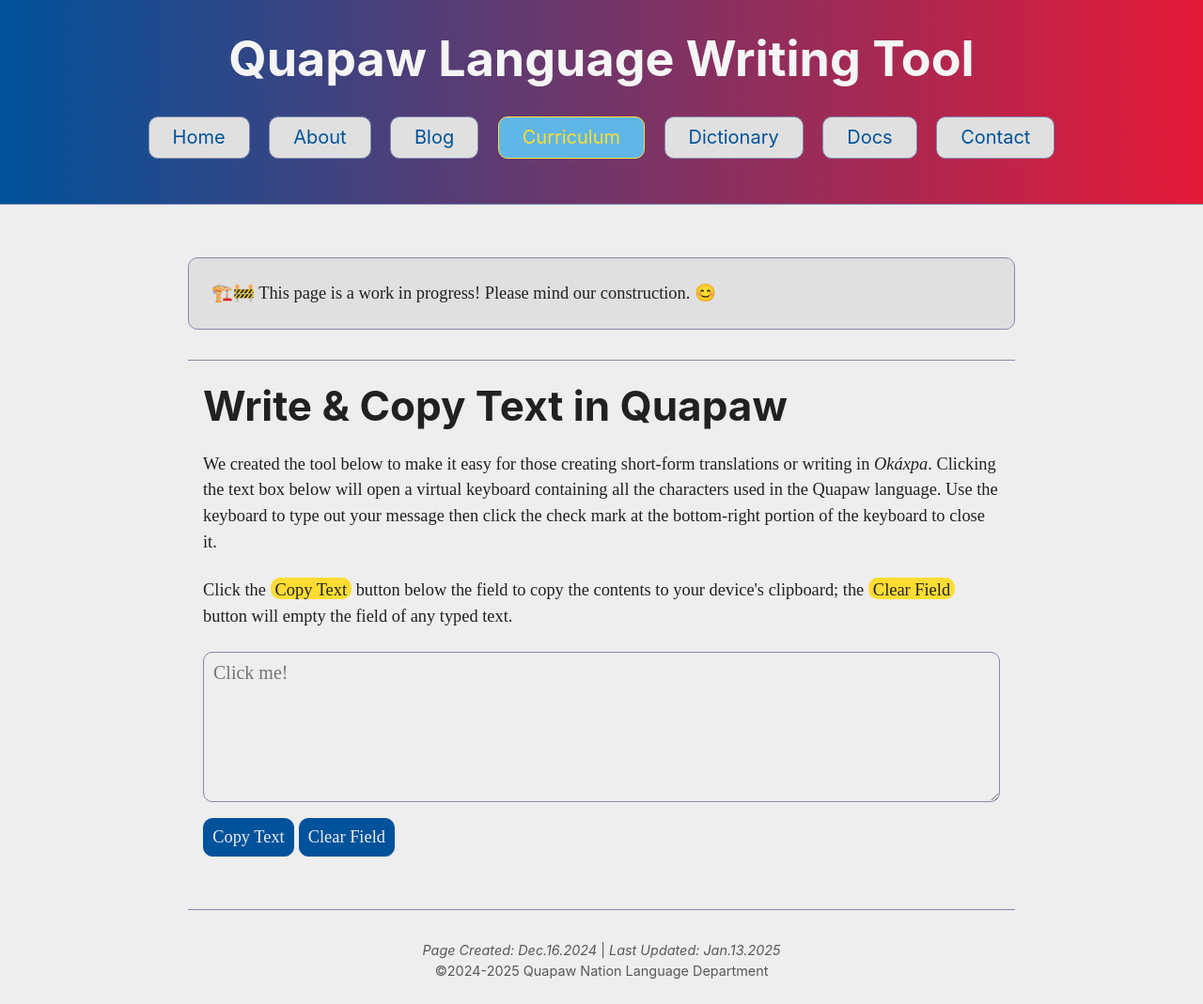
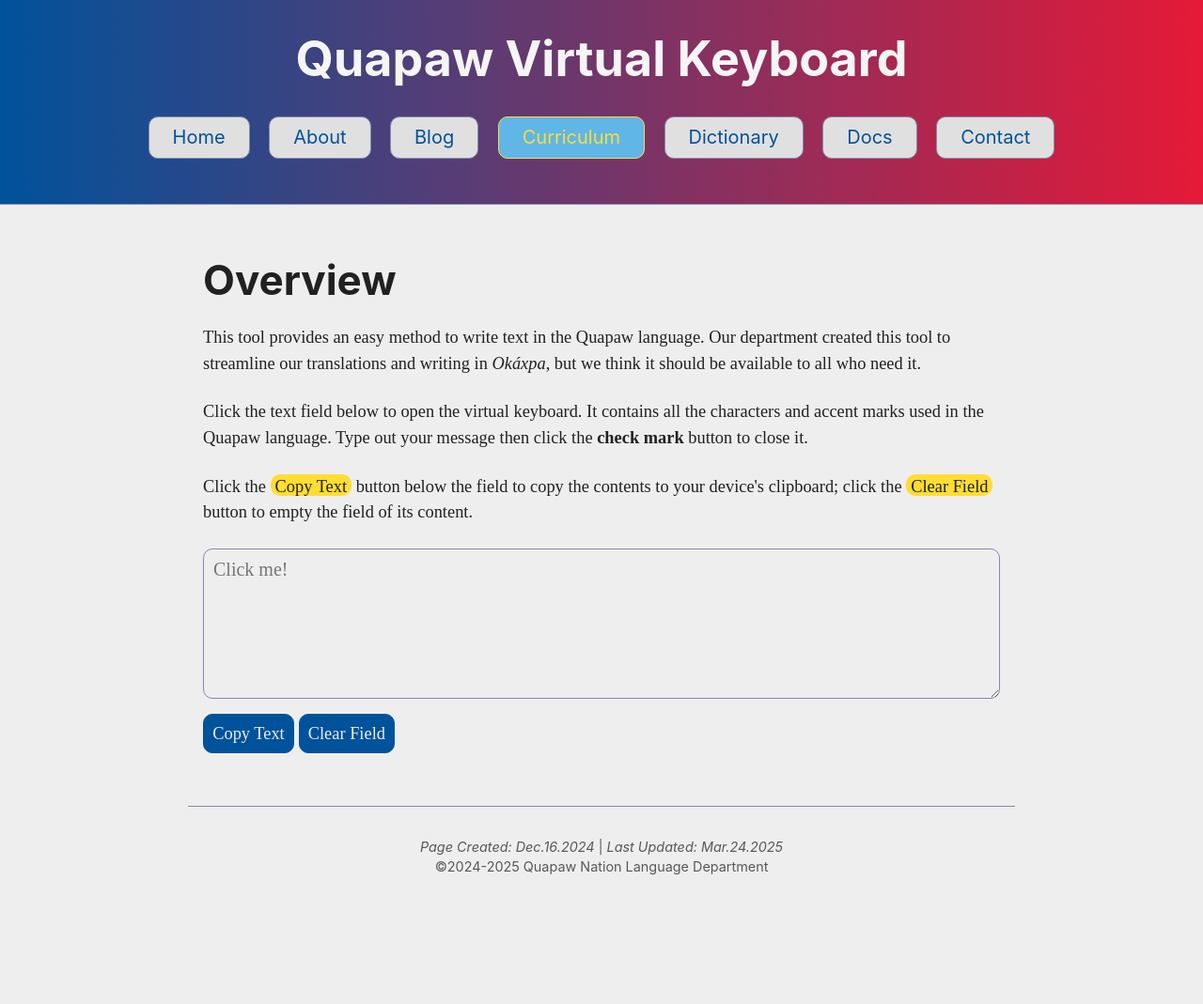
Before and after one commit to quapaw-language/quapawlanguage.org, a plain HTML site: page curriculum/guides/quapaw-virtual-keyboard.html in a window 1280 px wide. Shown: the whole page at 94% size. After the commit the page ends 958 px from the top, so only its background shows below. Drawn offline with nearby package versions, Linux system fonts and the light colour scheme; a web font is replaced by a local one.

Commit message:
v1.0 finished of virtual keyboard

```diff
--- a/curriculum/guides/quapaw-writing-tool.html
+++ b/curriculum/guides/quapaw-virtual-keyboard.html
@@ -52,7 +52,7 @@
 
   <body>
     <header>
-      <h1>Quapaw Language Writing Tool</h1>
+      <h1>Quapaw Virtual Keyboard</h1>
       <nav>
         <a href="/">Home</a>
         <a href="/about.html">About</a>
@@ -65,24 +65,25 @@
     </header>
 
     <main>
-      <p class="notice">
-        🏗️🚧 This page is a work in progress! Please mind our construction. 😊
-      </p>
       <section>
-        <h2>Write & Copy Text in Quapaw</h2>
+        <h2>Overview</h2>
         <p>
-          We created the tool below to make it easy for those creating
-          short-form translations or writing in <em>Okáxpa</em>. Clicking the
-          text box below will open a virtual keyboard containing all the
-          characters used in the Quapaw language. Use the keyboard to type out
-          your message then click the check mark at the bottom-right portion of
-          the keyboard to close it.
+          This tool provides an easy method to write text in the Quapaw language.
+          Our department created this tool to streamline our
+          translations and writing in <em>Okáxpa</em>, but we think it should be available to all who need it.
+        </p>
+
+        <p>
+          Click the
+          text field below to open the virtual keyboard. It contains all the
+          characters and accent marks used in the Quapaw language. Type out
+          your message then click the <b>check mark</b> button to close it.
         </p>
 
         <p>
           Click the
           <mark>Copy Text</mark> button below the field to copy the contents to
-          your device's clipboard; the <mark>Clear Field</mark> button will empty the field of any typed text.
+          your device's clipboard; click the <mark>Clear Field</mark> button to empty the field of its content.
         </p>
 
         <textarea
@@ -100,7 +101,7 @@
     <footer>
       <i>Page Created: Dec.16.2024</i>
       |
-      <i>Last Updated: Jan.13.2025</i>
+      <i>Last Updated: Mar.24.2025</i>
       <br />
       ©2024-2025 Quapaw Nation Language Department
     </footer>
--- a/js/keyboard.js
+++ b/js/keyboard.js
@@ -32,7 +32,8 @@
 			"x",
 			"o",
 			"p",
-			"caps",
+			"ʰ",
+			"acute",
 			"a",
 			"š",
 			"d",
@@ -43,6 +44,7 @@
 			"ǫ",
 			"ž",
 			"enter",
+			"caps",
 			"ą",
 			"s",
 			"ɣ",
@@ -127,7 +129,7 @@
 
 		this.properties.keyLayout.forEach((key) => {
 			const insertLineBreak =
-				["backspace", "p", "enter", "?"].indexOf(key) !== -1;
+				["backspace", "acute", "enter", "?"].indexOf(key) !== -1;
 
 			switch (key) {
 				case "backspace":
@@ -138,6 +140,18 @@
 								this.properties.value.slice(0, -1);
 							this._updateValueInTarget();
 						});
+					break;
+
+				case "acute":
+					this._createKeyBtn("`");
+					this.keyElement
+					  .addEventListener(
+							"click",
+							() => {
+								this.properties.value =
+								  this.properties.value.slice() + '\u0301';
+									this._updateValueInTarget();
+							});
 					break;
 
 				case "caps":
```
Also changed, not shown: curriculum.html (+1 -1 lines).
